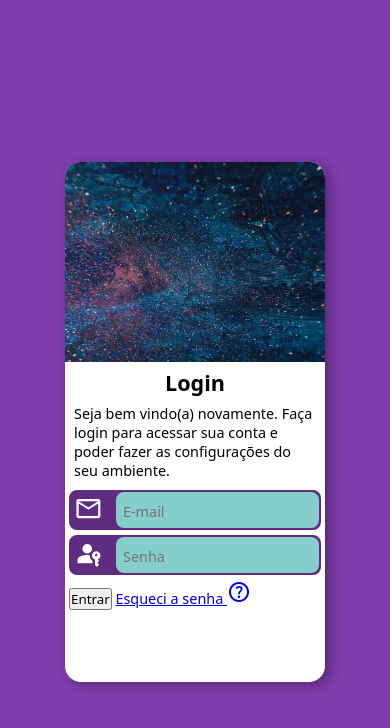
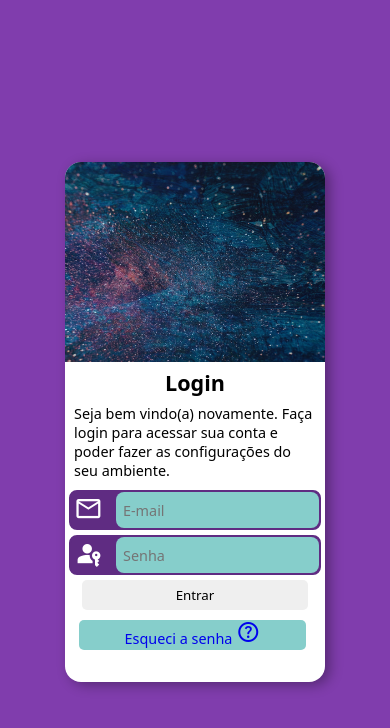
Before and after one commit to alifferfarias1/projeto-loginmyversion, a plain HTML site: page index.html in a window 390 px wide. Drawn offline with nearby package versions, Linux system fonts and the light colour scheme.

Commit message:
mobile first finalized

```diff
--- a/styles/style.css
+++ b/styles/style.css
@@ -85,7 +85,6 @@ form > div.campo{
    height: 100%;
    border: none;
    border-radius: 8px;
-   padding-top: 3px;
    float: right;
   }
 
@@ -103,6 +102,13 @@ div.campo > i{
 }
 
 form >input[type=submit]{
+    display: block;
+    width: 90%;
+    height: 30px;
+    margin: auto;
+    border-radius: 5px;
+    border: transparent;
+
 
 }
 
@@ -111,6 +117,15 @@ form >input[type=submit]:hover{
   }
 
   form a.botao{
+    text-decoration: none;
+    background-color: #86cecb;
+    display: block;
+    width: 90%;
+    height: 30px;
+    margin: auto;
+    text-align: center;
+    margin: 10px;
+    border-radius: 5px;
 
   }
   form > a.botao:hover{
```
